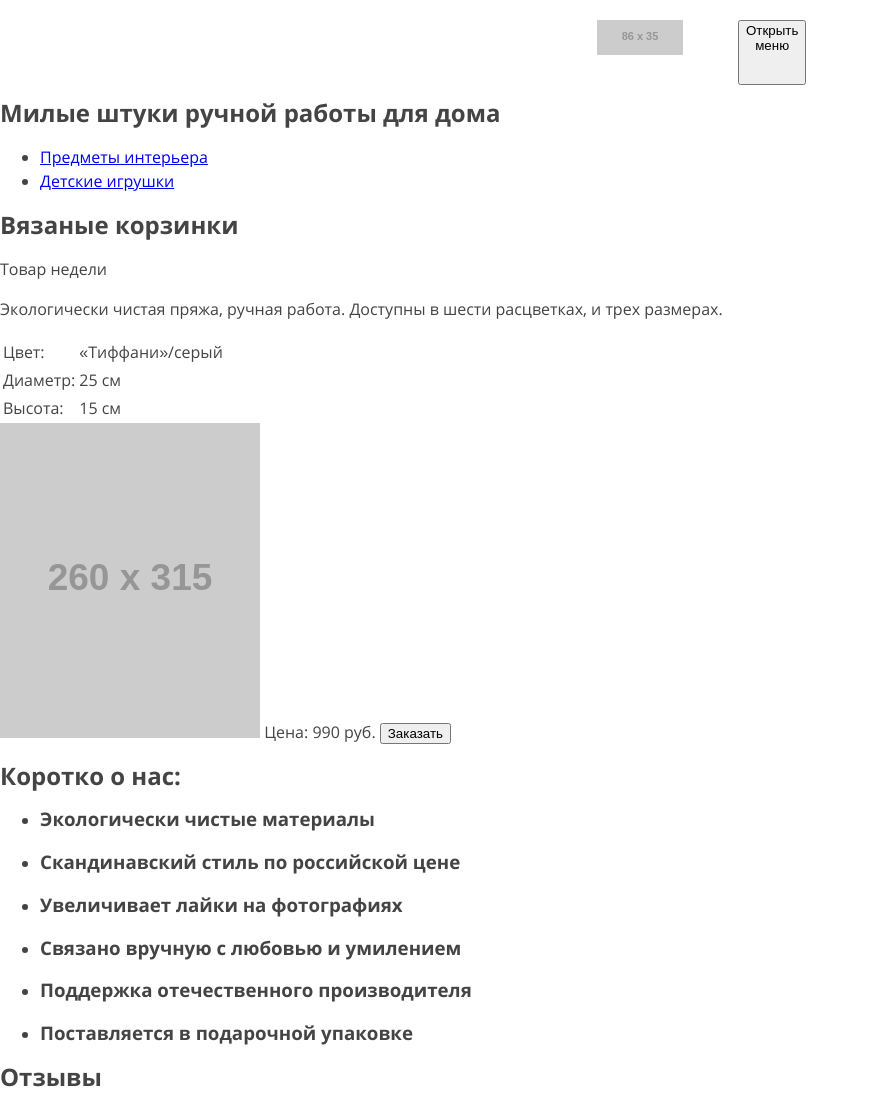
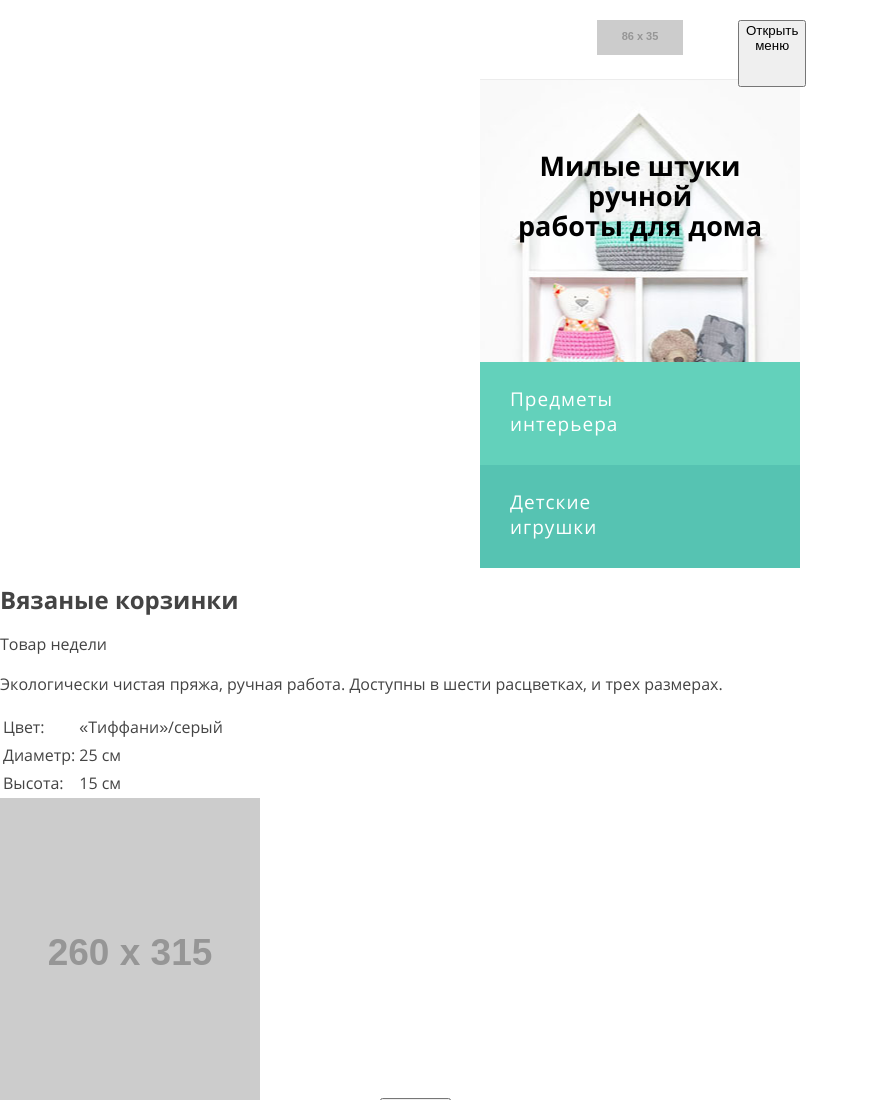
Before and after one commit to Akvy/447815-mishka, a website: page index.html in a window 1280 px wide. Shown: the top 1100 px of the page, without its empty margins (0-869 px from the left). Drawn offline with nearby package versions, Linux system fonts and the light colour scheme; files that its build step writes are made by us from their sources; placeholder pictures from the web are drawn by us.

Commit message:
Finished section Features basic styles + some header chenges

```diff
--- a/index.html
+++ b/index.html
@@ -38,14 +38,16 @@
     <main class="page-main">
       <section class="features">
         <div class="features__wrapper">
-          <h1 class="features__header">Милые штуки ручной работы для дома</h1>
+          <h1 class="features__header">Милые штуки <br> ручной <br> работы для дома</h1>
 
           <ul class="features__list features-type-list">
             <li class="features-type-list__item">
-              <a href="#">Предметы интерьера</a>
+              <a href="#">Предметы
+интерьера</a>
             </li>
             <li class="features-type-list__item">
-              <a href="#">Детские игрушки</a>
+              <a href="#">Детские
+игрушки</a>
             </li>
           </ul>
         </div>
--- /dev/null
+++ b/less/blocks/features-type-list.less
@@ -0,0 +1,28 @@
+.features-type-list {
+  .ul-reseter();
+
+  padding-top: 121px;
+}
+
+.features-type-list__item {
+  padding-top: 25px;
+  padding-bottom: 28px;
+  padding-left: 30px;
+  padding-right: auto;
+
+  letter-spacing: 1px;
+
+  background-color: @light-teal;
+}
+
+.features-type-list__item:last-of-type {
+  background-color: @dark-teal;
+}
+
+.features-type-list__item a {
+  .link-reseter();
+
+  font-size: 19px;
+  color: #ffffff;
+  white-space: pre;
+}
--- /dev/null
+++ b/less/blocks/features.less
@@ -0,0 +1,17 @@
+.features__wrapper {
+  .mobile-container();
+
+  background-image: url("../img/hero-mobile@1x.jpg");
+  background-position: -127.5px -19px;
+  background-repeat: no-repeat;
+}
+
+.features__header {
+  margin: 0;
+  padding-top: 71px;
+
+  font-size: 27px;
+  line-height: 30px;
+  text-align: center;
+  color: #000000;
+}
--- a/less/blocks/header-list.less
+++ b/less/blocks/header-list.less
@@ -3,17 +3,21 @@
 }
 
 .header-list__item {
-  width: 320px;
+  .mobile-container();
+
   padding-left: 75px;
   padding-top: 33px;
+  padding-bottom: 30px;
   box-sizing: border-box;
 
   vertical-align: middle;
 
+  background-color: #ffffff;
+  border-bottom: 1px solid #ececec;
 }
 
-.header-list__item:last-of-type {
-  padding-bottom: 30px;
+.header-list__item:first-of-type {
+  border-top: 1px solid #ececec;
 }
 
 .header-list__item a {
--- a/less/blocks/main-nav.less
+++ b/less/blocks/main-nav.less
@@ -1,19 +1,18 @@
 .main-nav {
   position: relative;
-
-
 }
 
 .main-nav__toggle {
   position: absolute;
   top: 0px;
   left: -42px;
+  z-index: 2;
 
-  padding-bottom: 30px;
+  padding-bottom: 32px;
 }
 
 .main-nav__wrapper {
-    display: none;
+  display: none;
 }
 
 .main-nav__toggle:hover ~ .main-nav__wrapper,
--- a/less/blocks/page-header.less
+++ b/less/blocks/page-header.less
@@ -1,14 +1,13 @@
 .page-header {
-  width: 320px;
-  margin: 0 auto;
-
-  // background: teal;
+  .mobile-container();
 }
 
 .page-header__wrapper {
   padding: 20px;
+  padding-bottom: 18px;
   display: flex;
-  justify-content: flex-end;
+
+  border-bottom: 1px solid #ececec;
 }
 
 .page-header__logo {
--- a/less/mixins.less
+++ b/less/mixins.less
@@ -21,3 +21,9 @@
   color: #000000;
   text-decoration: none;
 }
+
+.mobile-container() {
+  width: 320px;
+  margin: 0 auto;
+  padding: 0;
+}
--- a/less/style.less
+++ b/less/style.less
@@ -7,6 +7,10 @@
 @import "blocks/main-nav.less";
 
 @import "blocks/header-list.less";
+
+@import "blocks/features.less";
+
+@import "blocks/features-type-list.less";
 
 @font-face {
     font-family: "Open Sans";
--- a/less/variables.less
+++ b/less/variables.less
@@ -1,5 +1,3 @@
+@light-teal: #63d1bb;
 
-
-@fancy-color: plum;
-
-// body { background: plum; }
+@dark-teal: #56c3b2;
```
